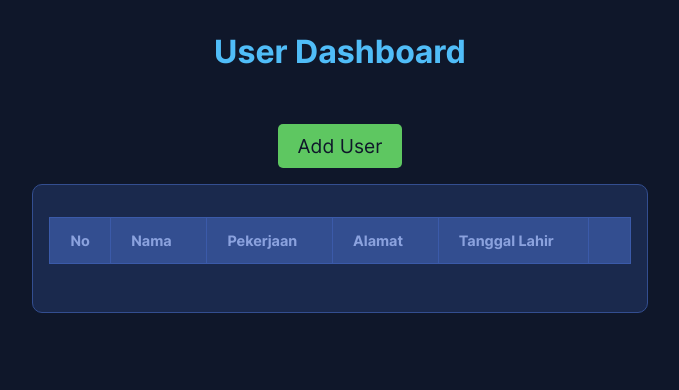
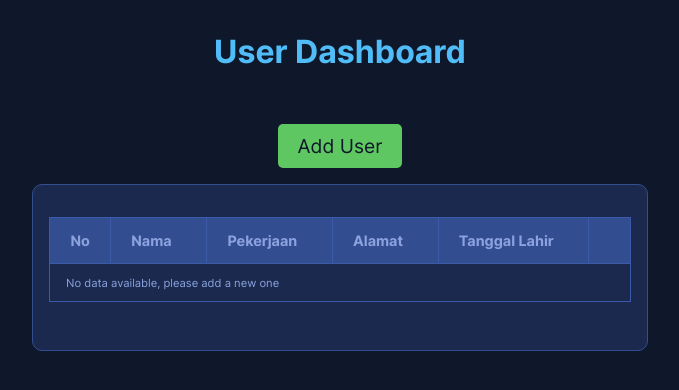
Before and after one commit to bintangkevin29/il, a React (Create React App) app: page / in a window 1280 px wide. Shown: the top 390 px of the page, without its empty margins (300-979 px from the left). Built offline with nearby package versions, Linux system fonts and the light colour scheme.

Commit message:
add placeholder for empty data

```diff
--- a/src/components/table/table.component.tsx
+++ b/src/components/table/table.component.tsx
@@ -33,7 +33,8 @@ const Table: React.FC<TableProps> = ({ tableData = [] }) => {
           </tr>
         </thead>
         <tbody>
-          {currentPageData.map((dt, i) => (
+          {currentPageData.length
+            ? currentPageData.map((dt, i) => (
                 <tr key={i}>
                   <td>{i + startIndex}</td>
                   <td>{dt.nama}</td>
@@ -61,7 +62,9 @@ const Table: React.FC<TableProps> = ({ tableData = [] }) => {
                     </Button>
                   </td>
                 </tr>
-          ))}
+              ))
+            : <tr>
+              <td colSpan={6}>No data available, please add a new one</td></tr>}
         </tbody>
       </table>
       <div className="table__pagination">
--- a/src/lib/custom-hook.ts
+++ b/src/lib/custom-hook.ts
@@ -20,6 +20,9 @@ export const useUserData = () => {
     dispatch(updateUserAction({ id: argUserData.id, userData: argUserData }));
   };
   const deleteUser = (userId: UserData["id"]) => {
+    if (!userData.length) {
+      localStorage.setItem(lsKeyName, "[]");
+    }
     dispatch(deleteUserAction(userId));
   };
   const setAllUser = (argUserData: UserData[]) => {
```
Lines whose indentation alone changed are shown as unchanged.
